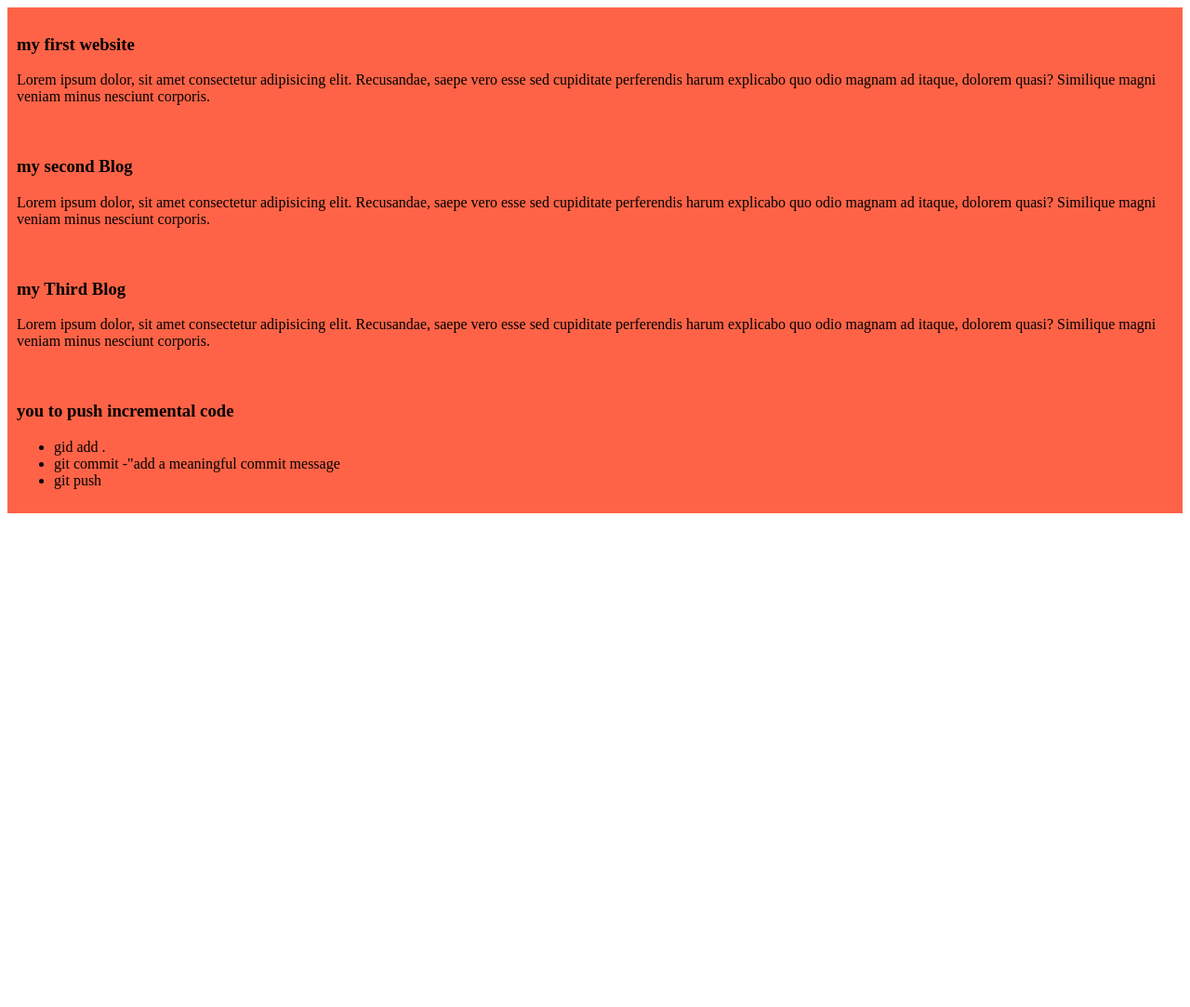
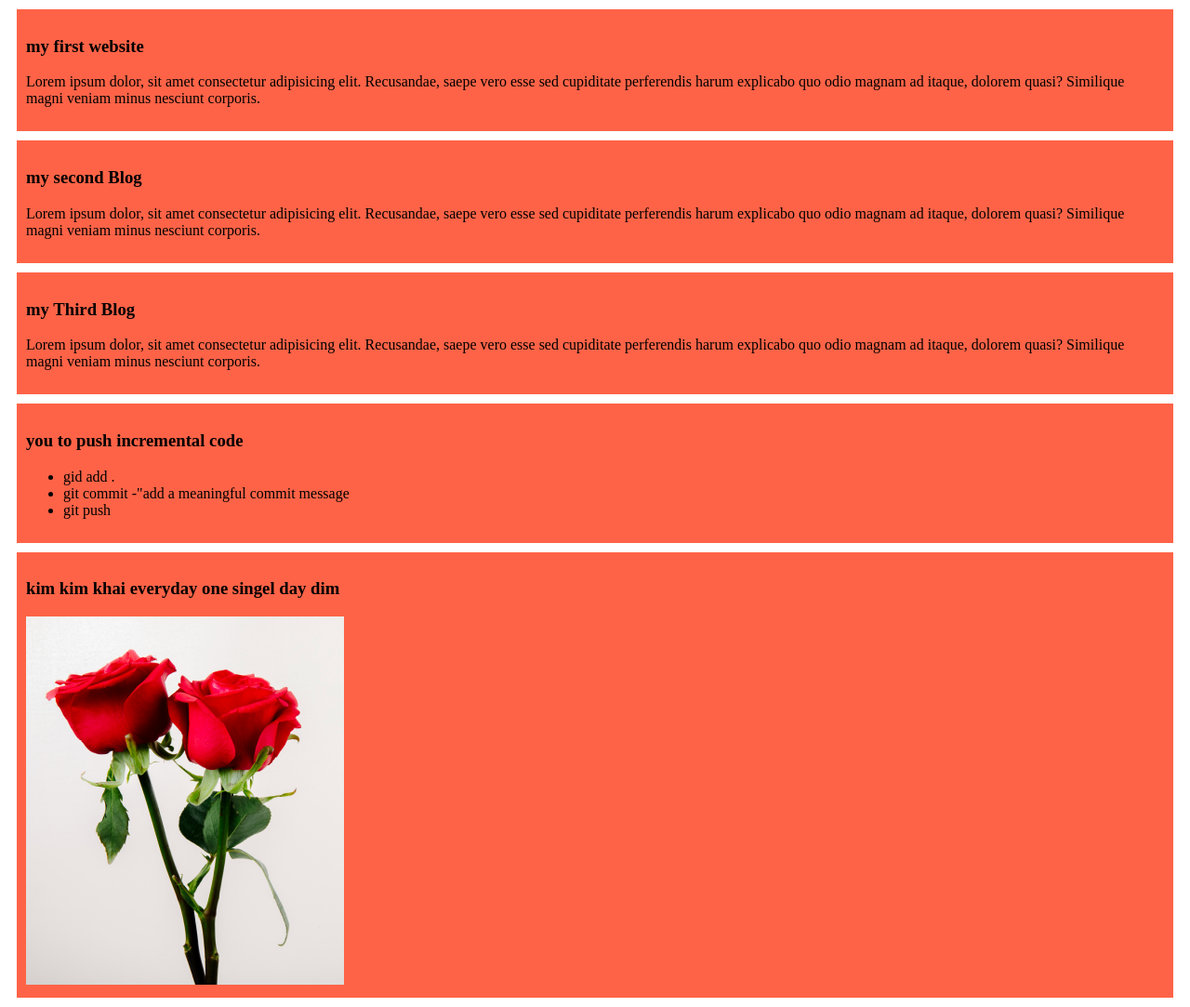
Before and after one commit to Abdullahrony201/my-simple-website, a plain HTML site: page index.html in a window 1280 px wide. Shown: the whole page at 93% size. Before the commit the page ends 800 px from the top, so only its background shows below. Drawn offline with Linux system fonts and the light colour scheme.

Commit message:
added kim with a dim

```diff
--- a/index.html
+++ b/index.html
@@ -28,5 +28,9 @@
 
         </ul>
     </div>
+    <div>
+        <h3>kim kim khai everyday one singel day dim</h3>
+        <img src="images/Rectangle 6.png" alt="">
+    </div>
 </body>
 </html>
--- a/styles.css/blog.css
+++ b/styles.css/blog.css
@@ -1,4 +1,5 @@
 div{
     background-color: tomato;
     padding: 10px;
+    margin: 10px;
 }
```
Also changed, not shown: images/Rectangle 6.png (added).
